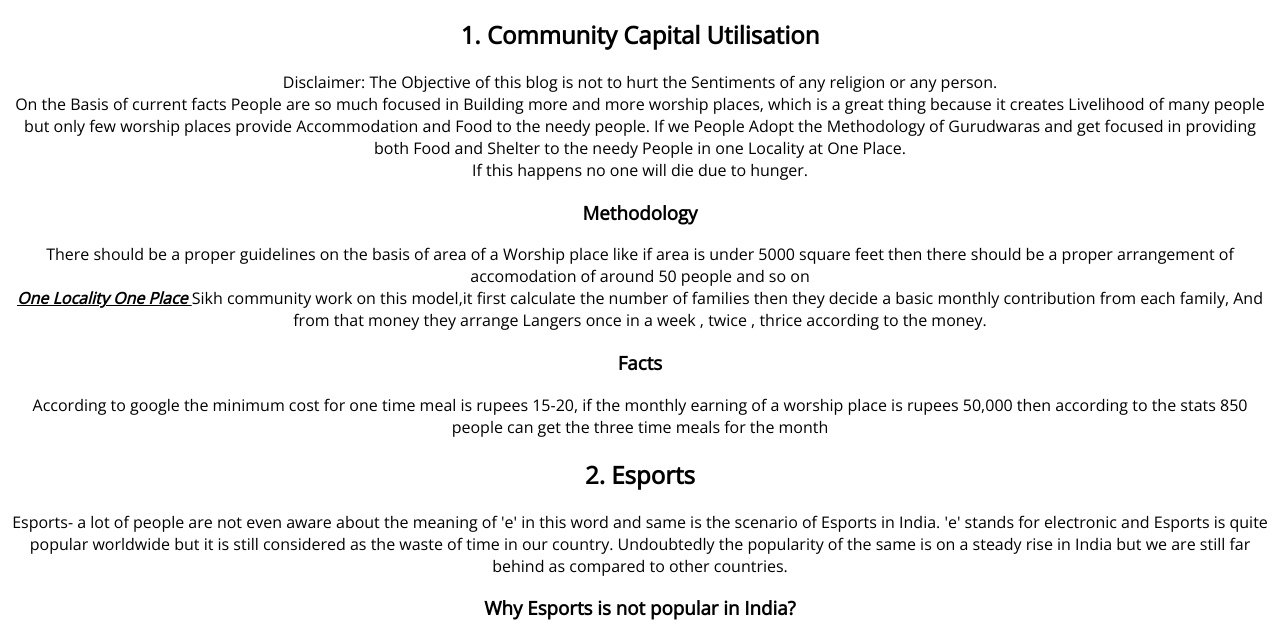
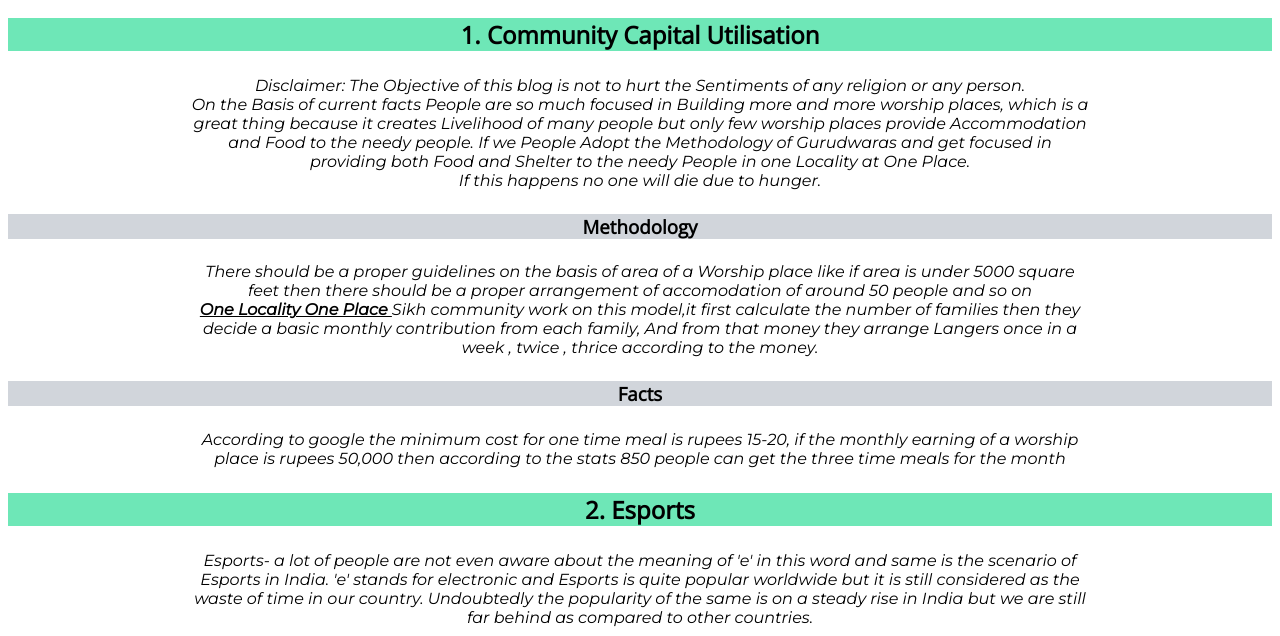
Before and after one commit to Pushkar2730/Pushkar_cv, a plain HTML site: page blogs.html in a window 1280 px wide. Shown: the part 151-787 px from the top of the page. Drawn offline with nearby package versions, Linux system fonts and the light colour scheme.

Commit message:
Update blogs.css

```diff
--- a/blogs.css
+++ b/blogs.css
@@ -1,5 +1,6 @@
 
 @import url('https://fonts.googleapis.com/css2?family=Open+Sans&display=swap');
+@import url('https://fonts.googleapis.com/css2?family=Montserrat:ital@1&display=swap');
 
 :root{
     --gray:#D1D5DB;
@@ -9,7 +10,9 @@
 
 body{
     text-align: center;
+    padding: auto;
     font-family: 'Open Sans', sans-serif;
+
 }
 .inline-list{
     list-style: none;
@@ -25,3 +28,16 @@ nav{
     margin: 10px;
     background-color: var(--primaryColor);
 }
+h2{
+    background-color: var(--primaryColor);
+}
+h3{
+    background-color: var(--gray);
+}
+p{
+    font-family: 'Montserrat', sans-serif;
+    padding: 5px;
+    font-weight:550;
+    margin: 10px auto;
+    max-width: 900px;
+}
```
